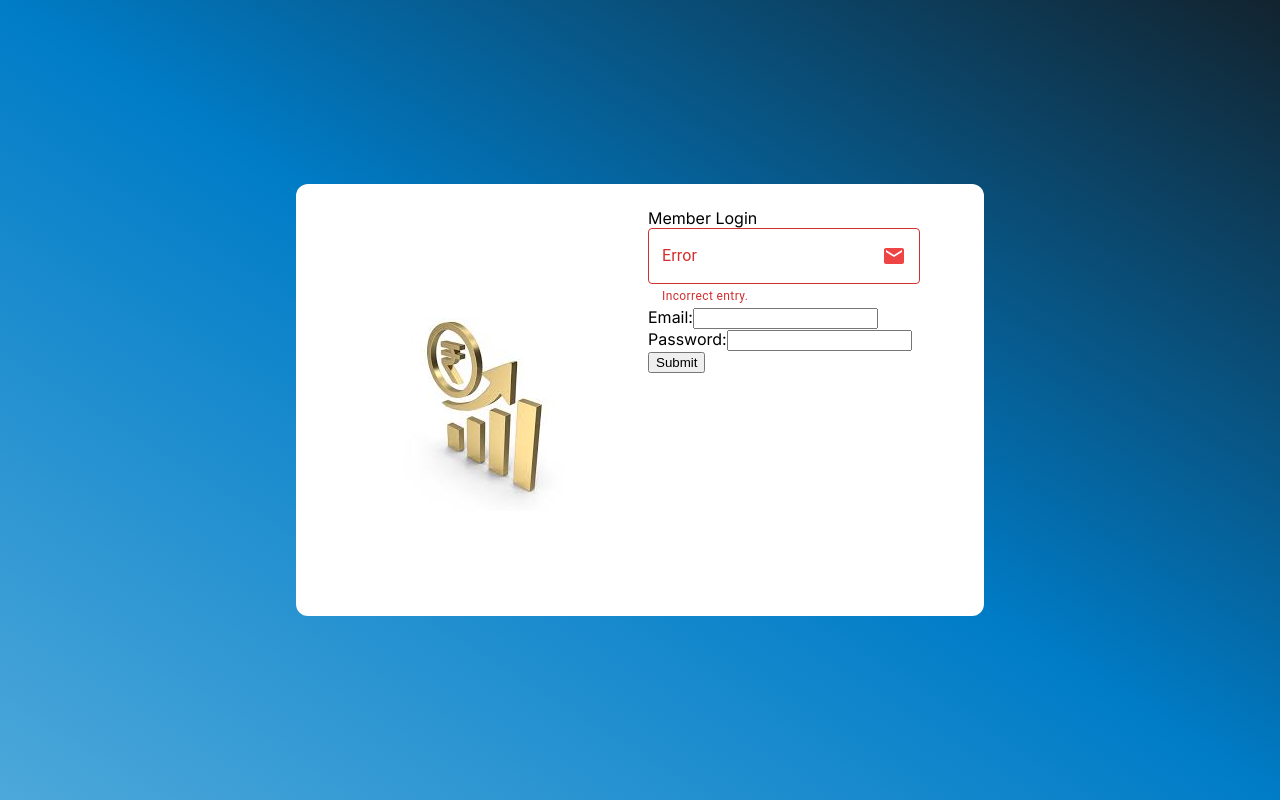
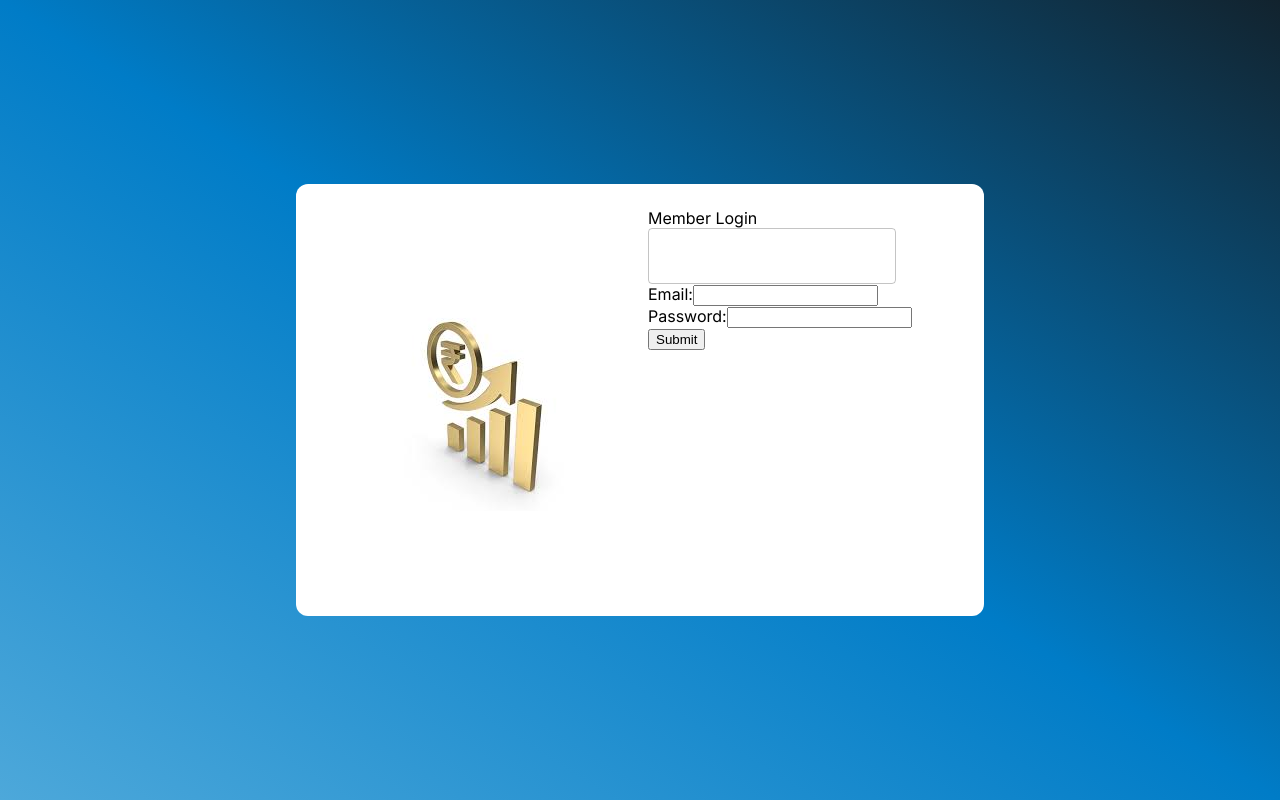
Before and after one commit to himanshu229/finance-app-client, a Next.js app: page /en/auth/login in a window 1280 px wide. Built offline with nearby package versions, Linux system fonts and the light colour scheme.

Commit message:
custom field create

```diff
--- a/src/app/[locale]/auth/login/page.tsx
+++ b/src/app/[locale]/auth/login/page.tsx
@@ -43,7 +43,9 @@ export default function Login() {
               <Form>
                 <Box className="flex gap-2">
 
-                <CustomInput/>
+                <CustomInput value={""} type={""} onChange={function (e: any): void {
+                    console.log(e)
+                  } }/>
                 </Box>
                 <div>
                   <label htmlFor="email">Email:</label>
--- a/src/components/CustomInput/index.tsx
+++ b/src/components/CustomInput/index.tsx
@@ -1,26 +1,49 @@
-import { Email } from "@mui/icons-material";
 import { TextField } from "@mui/material";
-import React, { FunctionComponent } from "react";
+import { FunctionComponent, ReactNode, memo } from "react";
 
 interface PropsType {
   value: string;
   type: string;
+  id?: string;
+  placeholder?: string;
+  defaultValue?: string;
+  error?: boolean;
+  className?: string;
+  helperText?: string;
+  icons?: ReactNode;
+  onChange: (e: any) => void;
+  onBlur?: (e: any) => void;
 }
 
 const CustomInput: FunctionComponent<PropsType> = (props) => {
-  const { value, type } = props;
+  const {
+    value,
+    type,
+    id,
+    placeholder,
+    defaultValue,
+    error,
+    className,
+    helperText,
+    icons,
+    onChange,
+    onBlur,
+  } = props;
   return (
     <TextField
-      error
+      error={error}
       value={value}
-      type="text"
-      id="outlined-error-helper-text"
-      label="Error"
-      defaultValue="Hello World"
-      helperText="Incorrect entry."
+      type={type}
+      id={id}
+      placeholder={placeholder}
+      defaultValue={defaultValue}
+      className={""+className}
+      helperText={helperText}
       InputProps={{
-        endAdornment: <Email className="text-red-500" />,
+        endAdornment: icons,
       }}
+      onChange={(e) => onChange(e)}
+      onBlur={(e) => onBlur && onBlur(e)}
     />
   );
 };
@@ -28,4 +51,4 @@ CustomInput.defaultProps = {
   value: "",
   type: "text",
 };
-export default CustomInput;
+export default memo(CustomInput);
--- a/src/components/index.tsx
+++ /dev/null
@@ -1,9 +0,0 @@
-import React from 'react'
-
-const index = () => {
-  return (
-    <div>index</div>
-  )
-}
-
-export default index
```
Also changed, not shown: src/app/auth/login/page.tsx (deleted).
